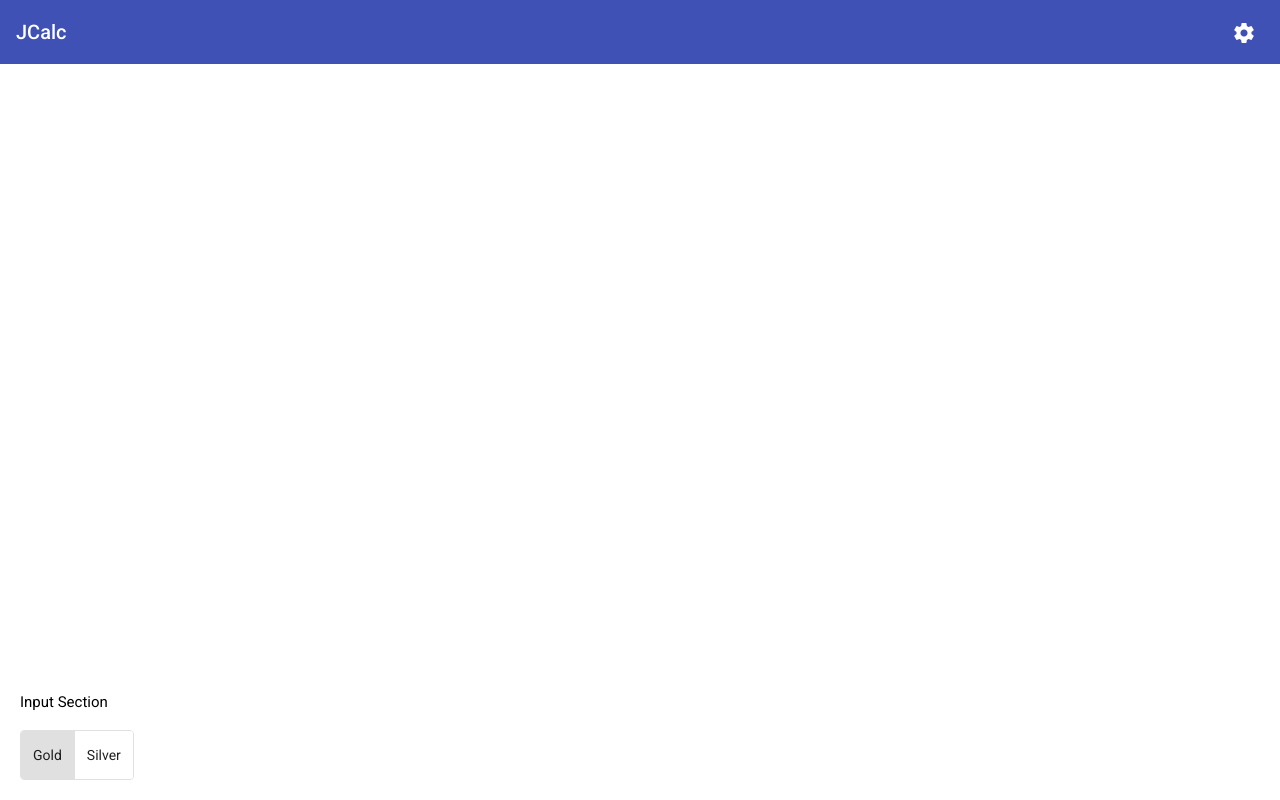
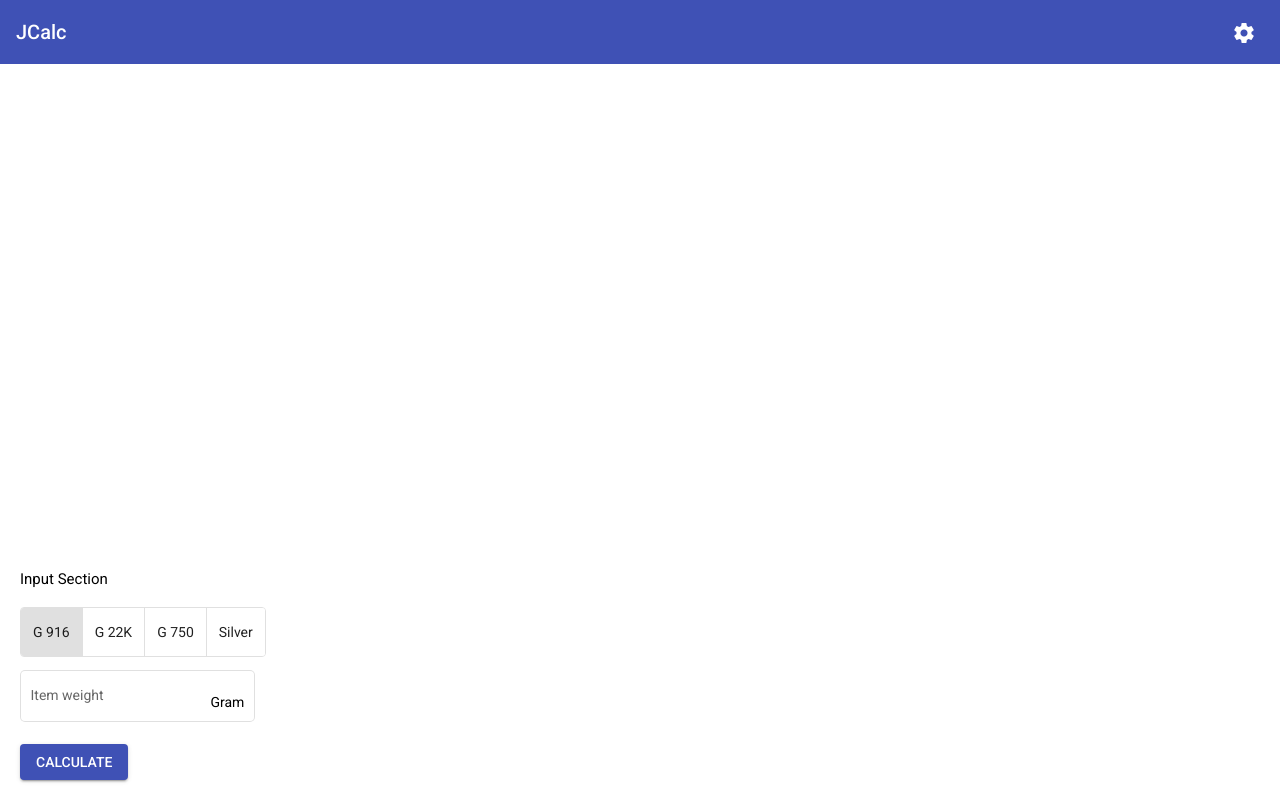
Before and after one commit to debd1995/JCalc, an Angular app: page / in a window 1280 px wide. Built offline with nearby package versions, Linux system fonts and the light colour scheme.

Commit message:
working on designing input section

```diff
--- a/src/app/app.component.html
+++ b/src/app/app.component.html
@@ -2,8 +2,8 @@
     <span>{{title}}</span>
     <span class="example-spacer"></span>
     <button mat-icon-button (click)="openSettingDialog()">
-    <mat-icon>settings</mat-icon>
-  </button>
+        <mat-icon>settings</mat-icon>
+    </button>
 </mat-toolbar>
 
 <div class="content-section">
@@ -14,9 +14,20 @@
         <section>
             <h4>Input Section</h4>
             <mat-button-toggle-group [formControl]="metalFC" aria-label="Font Style">
-                <mat-button-toggle value="G">Gold</mat-button-toggle>
-                <mat-button-toggle value="S">Silver</mat-button-toggle>
+                <mat-button-toggle value="g916">G 916</mat-button-toggle>
+                <mat-button-toggle value="g22k">G 22K</mat-button-toggle>
+                <mat-button-toggle value="g750">G 750</mat-button-toggle>
+                <mat-button-toggle value="s">Silver</mat-button-toggle>
             </mat-button-toggle-group>
+            <div style="margin-top: 10px;">
+                <mat-form-field appearance="outline">
+                    <mat-label>Item weight</mat-label>
+                    <input type="number" matInput placeholder="Item weight in gram" autocomplete="off">
+                    <div class="weight-unit" matSuffix>Gram</div>
+                </mat-form-field>
+            </div>
+
+            <button mat-raised-button color="primary">CALCULATE</button>
         </section>
     </div>
 </div>
--- a/src/app/app.component.scss
+++ b/src/app/app.component.scss
@@ -13,3 +13,21 @@ html,
 .wrap {
     height: 100%;
 }
+
+.weight-unit {}
+
+
+/* Chrome, Safari, Edge, Opera */
+
+input::-webkit-outer-spin-button,
+input::-webkit-inner-spin-button {
+    -webkit-appearance: none;
+    margin: 0;
+}
+
+
+/* Firefox */
+
+input[type=number] {
+    -moz-appearance: textfield;
+}
--- a/src/app/app.component.ts
+++ b/src/app/app.component.ts
@@ -16,7 +16,7 @@ export class AppComponent {
   title = 'JCalc';
 
   // form controls
-  metalFC = new FormControl('G');
+  metalFC = new FormControl('g916');
 
   constructor(private dialog: MatDialog,
     private storageService: StorageService,
```
